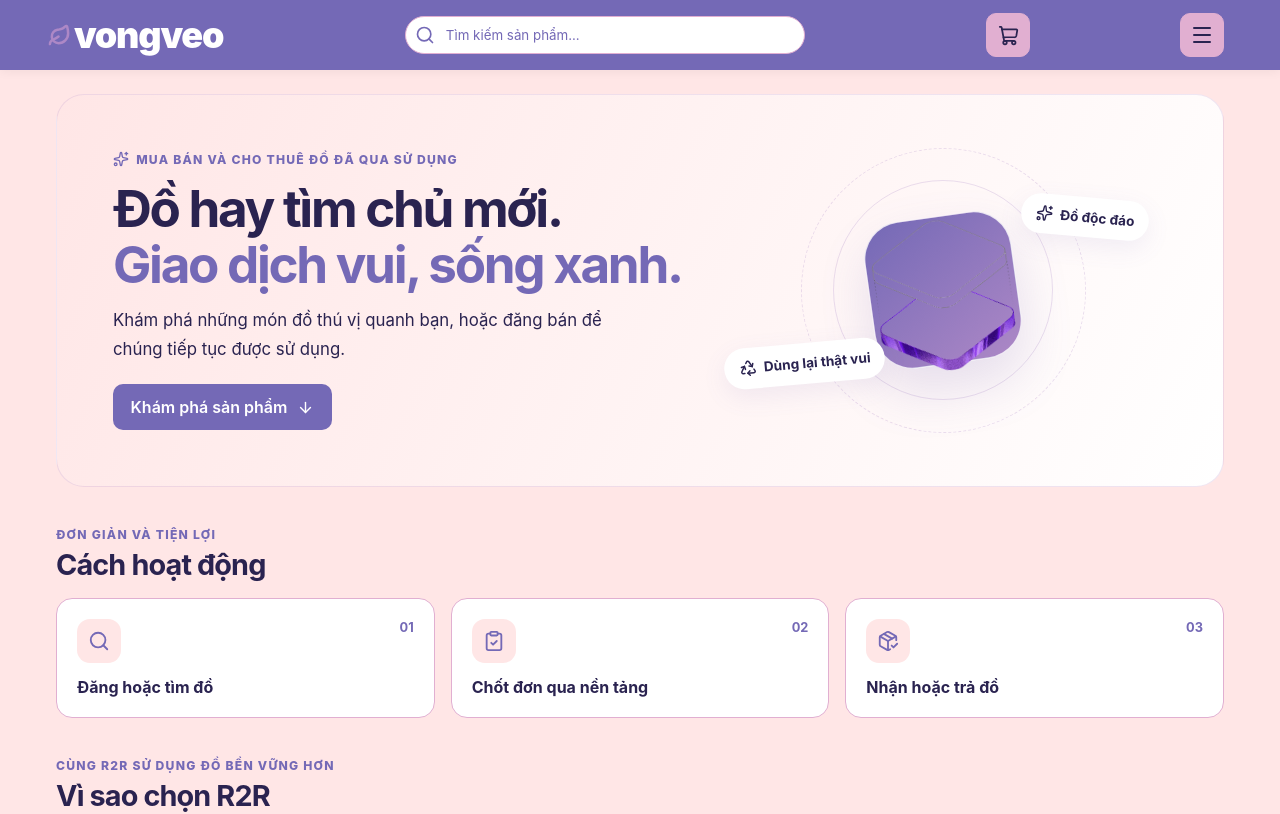
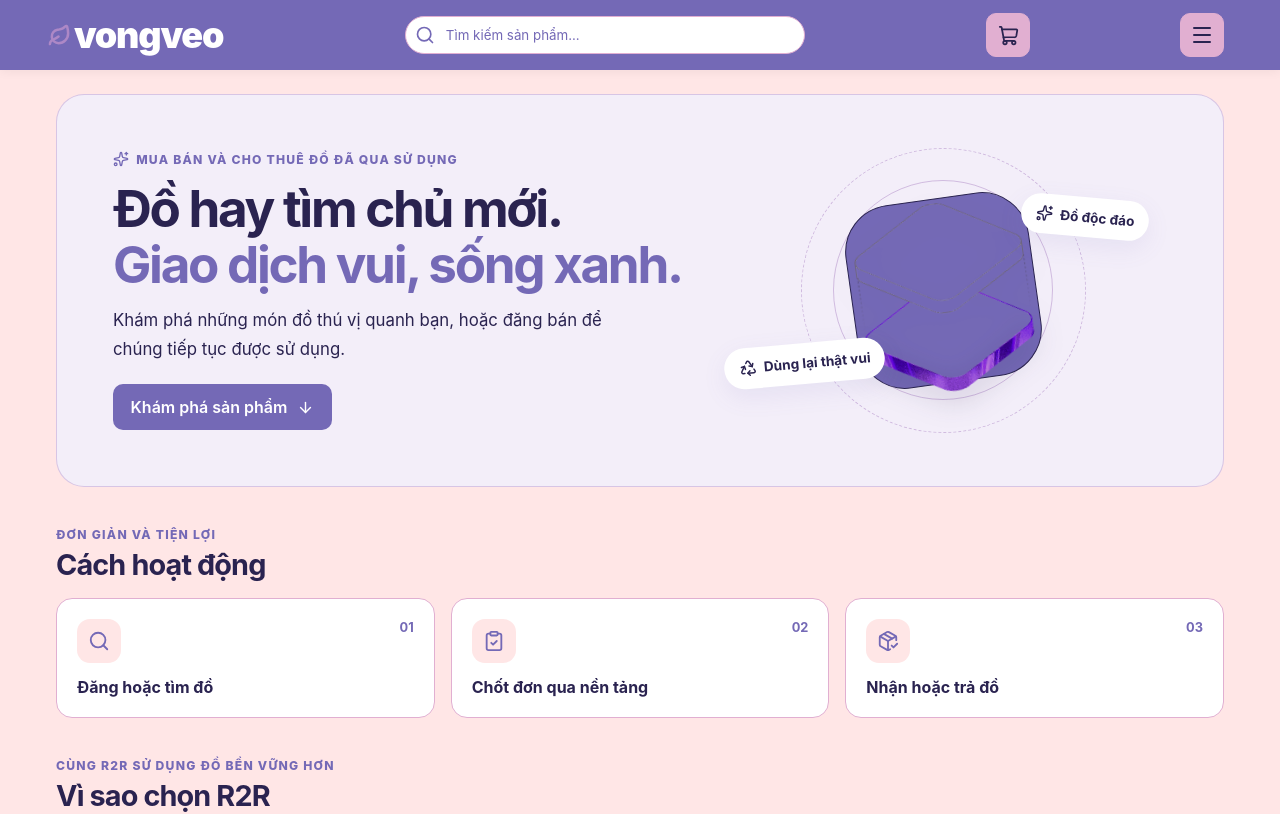
Before and after one commit to TTP265/vongveo, a React app in the folder frontend/: page / in a window 1280 px wide. Shown: the top 814 px of the page. Built offline with nearby package versions, Linux system fonts and the light colour scheme; no server answers; the HTML template or start-up script is replaced by a standard one.

Commit message:
doi mau va to hinh banner

```diff
--- a/frontend/src/index.css
+++ b/frontend/src/index.css
@@ -17,7 +17,13 @@
   --text-emphasis: #2A2350;
   --link-color: #7469B6;
   --surface-tint: #FFE6E6;
-  --hero-bg: linear-gradient(115deg, var(--surface-tint) 0%, var(--white) 100%);
+  --hero-bg: #F3EEF9;
+  --hero-border-color: rgba(173, 136, 198, 0.4);
+  --hero-orbit-color: rgba(173, 136, 198, 0.5);
+  --hero-art-face: #7469B6;
+  --hero-art-outline: #2A2350;
+  --hero-art-image-filter: saturate(1.4) brightness(0.85);
+  --hero-art-shadow: rgba(42, 35, 80, 0.25);
   --text-dark: #2A2350;
   --text-light: #7469B6;
   --bg-color: #FFE6E6;
@@ -45,7 +51,13 @@
   --text-emphasis: #FFE6E6;
   --link-color: #E1AFD1;
   --surface-tint: #1E1838;
-  --hero-bg: linear-gradient(115deg, var(--surface-tint) 0%, var(--bg-color) 100%);
+  --hero-bg: #241E45;
+  --hero-border-color: rgb(225 175 209 / 30%);
+  --hero-orbit-color: rgba(225, 175, 209, 0.5);
+  --hero-art-face: #AD88C6;
+  --hero-art-outline: #E1AFD1;
+  --hero-art-image-filter: saturate(1.15) brightness(1.1);
+  --hero-art-shadow: rgba(0, 0, 0, 0.3);
   --text-dark: #FFE6E6;
   --text-light: #E1AFD1;
   --bg-color: #1E1838;
@@ -412,7 +424,7 @@ input, textarea, select {
   overflow: hidden;
   margin: 1.5rem 0 2.5rem;
   padding: clamp(1.5rem, 5vw, 3.5rem);
-  border: 1px solid color-mix(in srgb, var(--accent) 20%, transparent);
+  border: 1px solid var(--hero-border-color);
   border-radius: 28px;
   background: var(--hero-bg);
 }
@@ -424,11 +436,11 @@ input, textarea, select {
 .home-hero-description { max-width: 510px; color: var(--text-dark); font-size: 1.05rem; line-height: 1.7; }
 .home-hero-button { display: inline-flex; align-items: center; gap: .6rem; margin-top: 1.3rem; padding: .8rem 1.1rem; border-radius: 10px; }
 .home-hero-art { position: relative; display: grid; min-height: 245px; place-items: center; }
-.hero-orbit { position: absolute; width: 220px; height: 220px; border: 1px solid color-mix(in srgb, var(--accent) 25%, transparent); border-radius: 50%; }
+.hero-orbit { position: absolute; width: 220px; height: 220px; border: 1px solid var(--hero-orbit-color); border-radius: 50%; }
 .hero-orbit-two { width: 285px; height: 285px; border-style: dashed; transform: rotate(-18deg); }
-.hero-art-main { z-index: 1; display: grid; width: 148px; height: 148px; place-items: center; border: 1px solid color-mix(in srgb, var(--text-on-dark) 80%, transparent); border-radius: 38px; background: linear-gradient(145deg, var(--primary), var(--accent)); color: var(--text-on-dark); box-shadow: 0 24px 50px color-mix(in srgb, var(--primary) 18%, transparent); transform: rotate(-8deg); }
+.hero-art-main { z-index: 1; display: grid; width: 185px; height: 185px; place-items: center; border: 1px solid var(--hero-art-outline); border-radius: 47.5px; background: var(--hero-art-face); color: var(--text-on-dark); transform: rotate(-8deg); }
 .hero-art-tag { position: absolute; z-index: 2; display: inline-flex; align-items: center; gap: .45rem; padding: .65rem .85rem; border: 1px solid color-mix(in srgb, var(--text-on-dark) 80%, transparent); border-radius: 999px; background: var(--white); color: var(--text-emphasis); font-size: .85rem; font-weight: 700; box-shadow: 0 8px 24px color-mix(in srgb, var(--primary) 10%, transparent); }
-.hero-art-image { width: 100%; height: 100%; object-fit: cover; border-radius: 8px; }
+.hero-art-image { width: 100%; height: 100%; object-fit: cover; border-radius: 8px; filter: var(--hero-art-image-filter) drop-shadow(0 8px 14px var(--hero-art-shadow)); }
 .hero-art-tag-top { top: 12%; right: 4%; transform: rotate(5deg); }
 .hero-art-tag-bottom { bottom: 12%; left: 1%; transform: rotate(-5deg); }
 .home-products-section { scroll-margin-top: 90px; }
@@ -673,7 +685,7 @@ input, textarea, select {
   transform: scale(1.025);
 }
 
-:root[data-theme="dark"] .home-hero { border-color: var(--border-color); background: var(--hero-bg); }
+:root[data-theme="dark"] .home-hero { border-color: var(--hero-border-color); background: var(--hero-bg); }
 :root[data-theme="dark"] .home-hero h1 { color: var(--text-emphasis); }
 :root[data-theme="dark"] .home-hero h1 span, :root[data-theme="dark"] .home-hero-kicker, :root[data-theme="dark"] .home-section-kicker { color: var(--link-color); }
 :root[data-theme="dark"] .home-hero-description { color: var(--text-dark); }
@@ -1772,7 +1784,7 @@ input, textarea, select {
   .home-hero-art { min-height: 210px; }
   .hero-orbit { width: 170px; height: 170px; }
   .hero-orbit-two { width: 220px; height: 220px; }
-  .hero-art-main { width: 115px; height: 115px; border-radius: 30px; }
+  .hero-art-main { width: 144px; height: 144px; border-radius: 37.5px; }
   .hero-art-main svg { width: 54px; }
   .hero-art-tag { font-size: .72rem; padding: .5rem .65rem; }
   .header-content {
```
